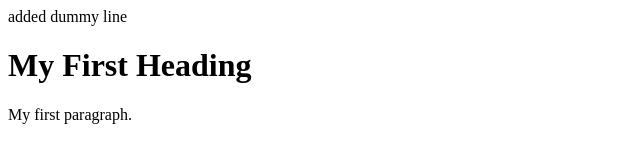
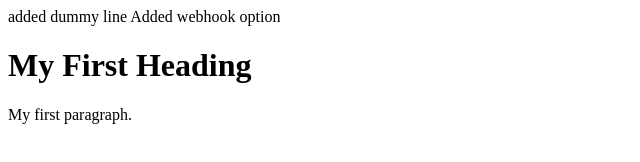
Before and after one commit to krishna2025-26/maven-project, a plain HTML site: page index.html in a window 1280 px wide. Shown: the whole page, without its empty margins (0-640 px from the left). Drawn offline with Linux system fonts and the light colour scheme.

Commit message:
Added webhook option

```diff
--- a/index.html
+++ b/index.html
@@ -2,6 +2,8 @@
 <html>
 <body>
 added dummy line
+
+Added webhook option
 <h1>My First Heading</h1>
 <p>My first paragraph.</p>
 
```
